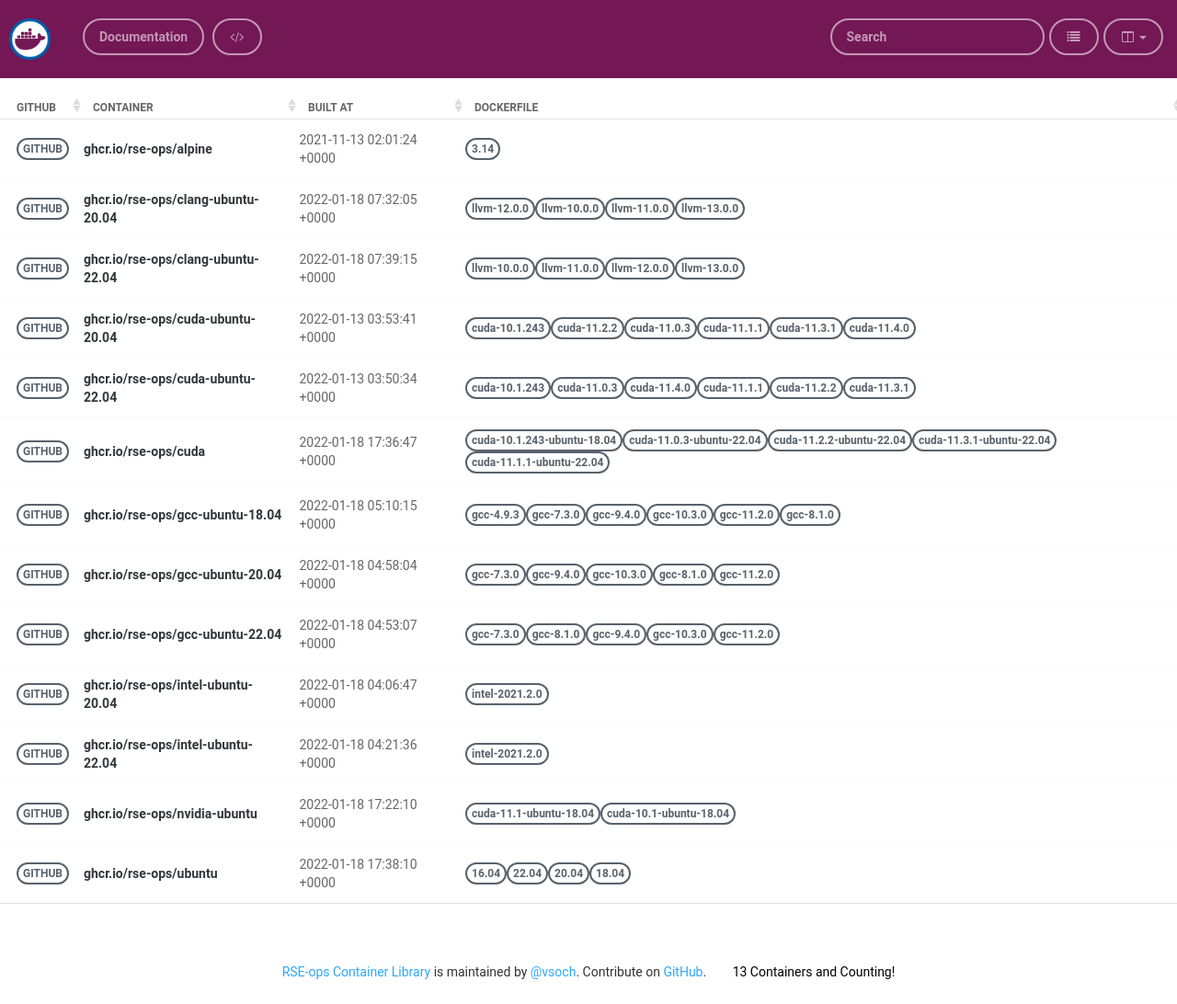
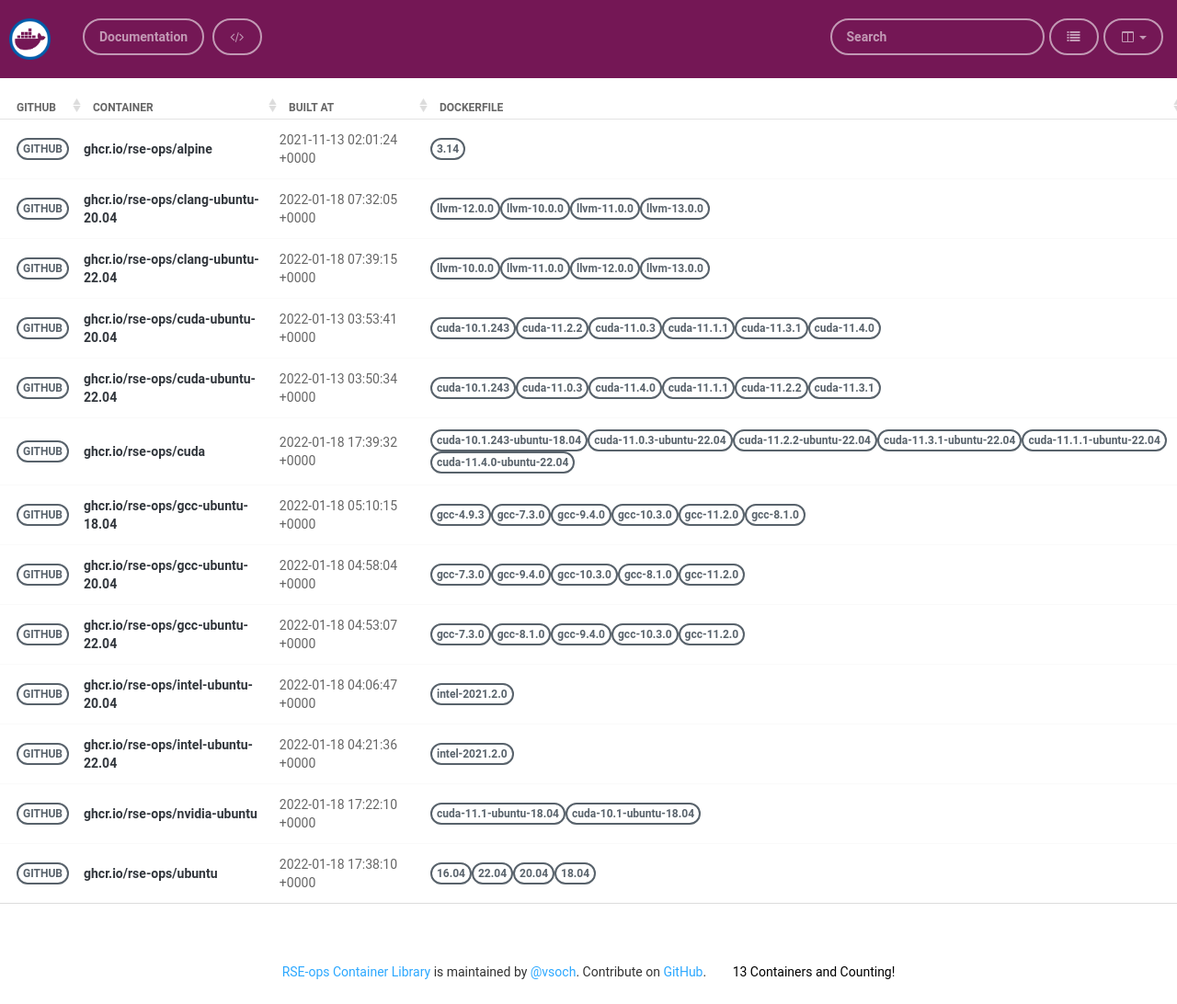
Before and after one commit to rse-ops/docker-images, a Jekyll site: the page built from pages/index.md, in a window 1280 px wide. Shown: the whole page at 92% size. Built offline with Jekyll 4.4.1, drawn with Linux system fonts in a browser that asks for light colours; nearby versions of some CDN libraries.

Commit message:
Automated push to update library 2022-01-18

```diff
--- a/_library/ghcr.io-rse-ops-cuda.md
+++ b/_library/ghcr.io-rse-ops-cuda.md
@@ -1,7 +1,7 @@
 ---
 layout: container
 name: ghcr.io/rse-ops/cuda
-updated_at: 2022-01-18 17:36:47.366984
+updated_at: 2022-01-18 17:39:32.037951
 
 
 container_url: https://github.com/orgs/rse-ops/packages/container/package/cuda
@@ -21,5 +21,8 @@ versions:
  - tag: cuda-11.1.1-ubuntu-22.04
    dockerfile: https://github.com/rse-ops/docker-images/blob/main/ubuntu/cuda/Dockerfile
    manifest: https://crane.ggcr.dev/manifest/ghcr.io/rse-ops/cuda:cuda-11.1.1-ubuntu-22.04
+ - tag: cuda-11.4.0-ubuntu-22.04
+   dockerfile: https://github.com/rse-ops/docker-images/blob/main/ubuntu/cuda/Dockerfile
+   manifest: https://crane.ggcr.dev/manifest/ghcr.io/rse-ops/cuda:cuda-11.4.0-ubuntu-22.04
 
 ---
```
